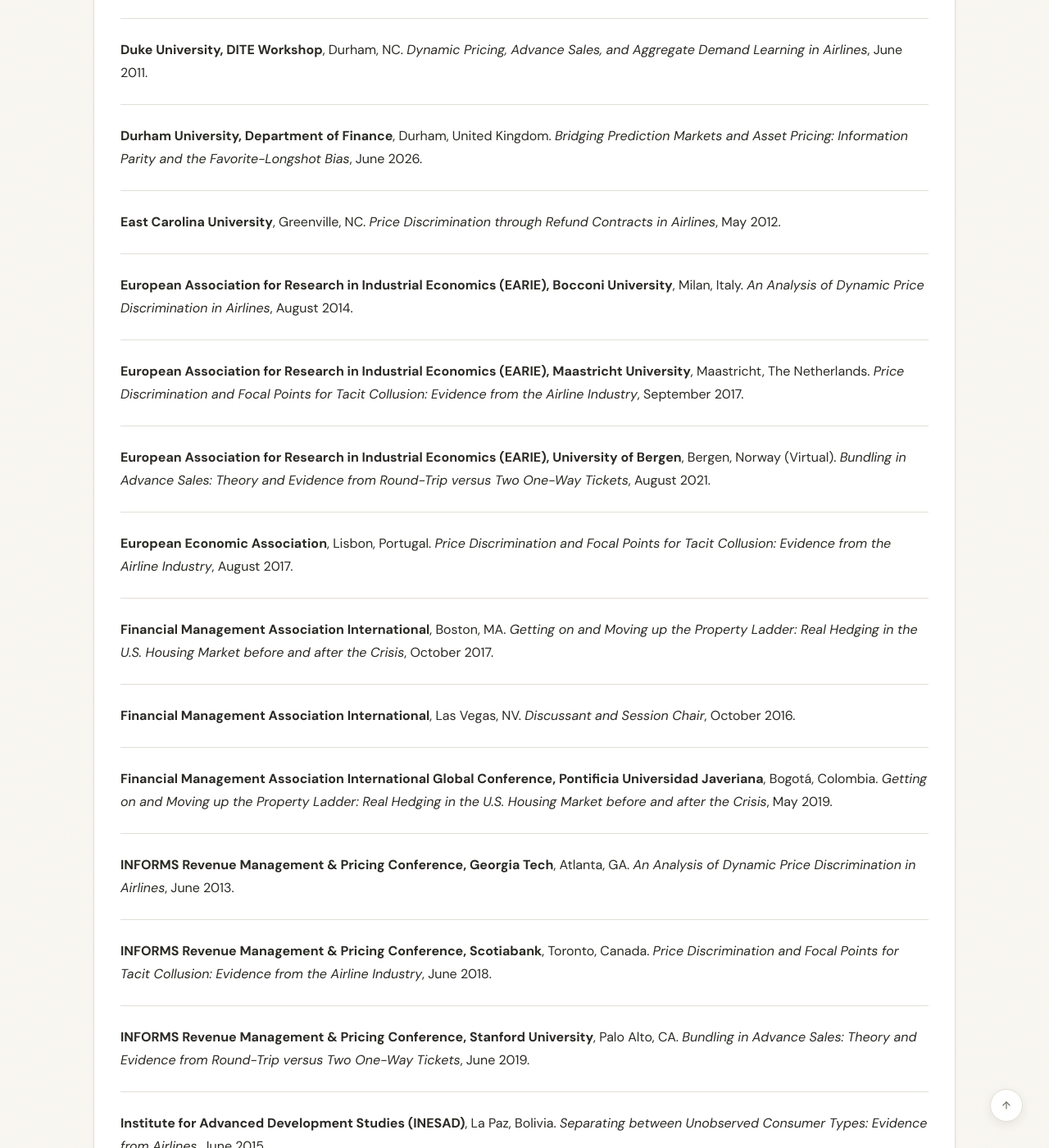
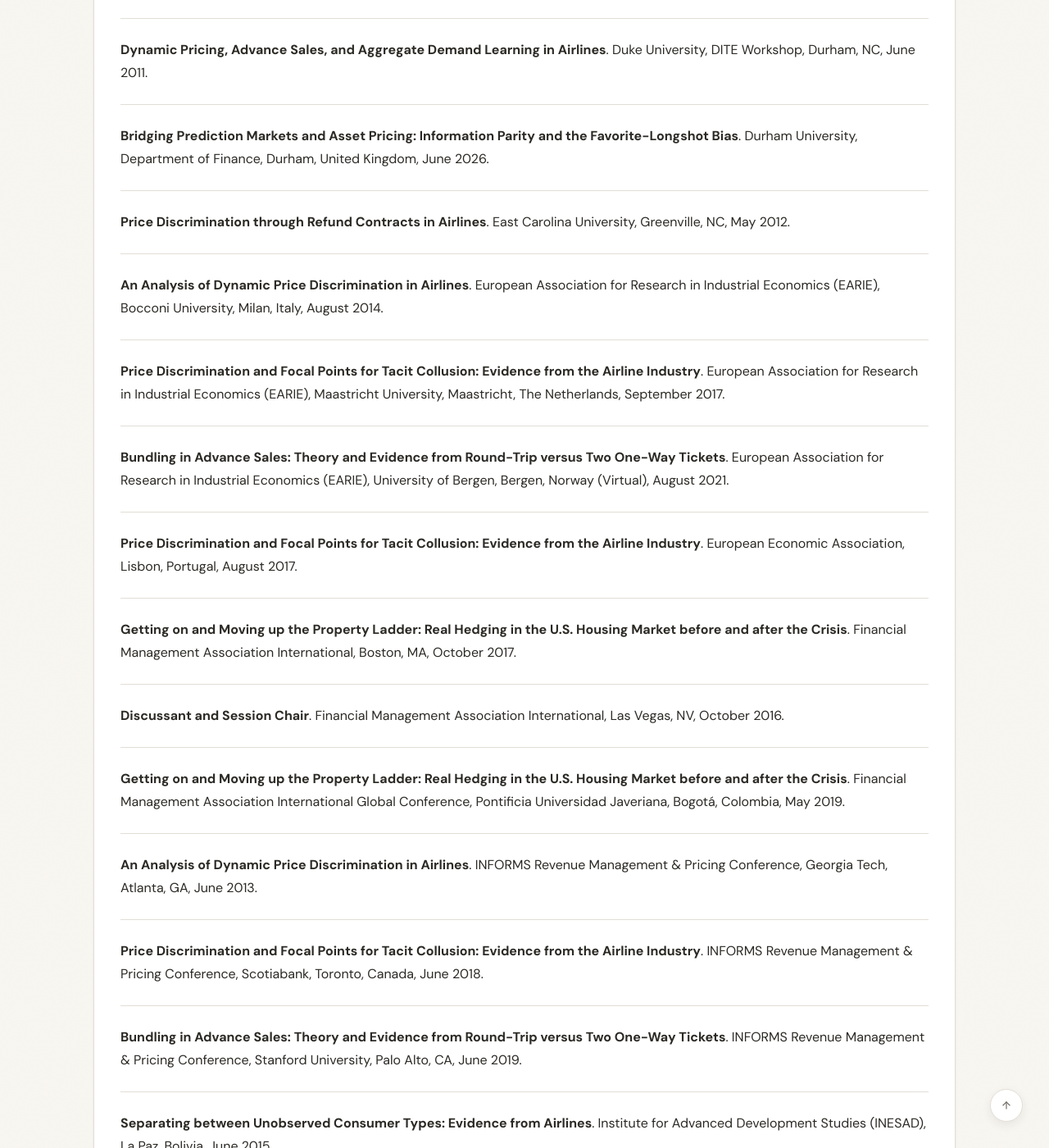
Before and after one commit to diegoescobari/diegoescobari.github.io, a Jekyll site: the page built from _pages/presentations.md, in a window 1280 px wide and 1400 px high, scrolled down 1658 px. Shown: the whole window at 82% size. Built offline with Jekyll 4.4.1, drawn with Linux system fonts in a browser that asks for light colours; some of the changed text lies outside the part shown.

Commit message:
presentations.html

```diff
--- a/_includes/presentations.html
+++ b/_includes/presentations.html
@@ -1,6 +1,6 @@
 {% assign item = include.item %}
 <div class="pub-entry">
-  {% capture line %}<strong>{{ item.event }}</strong>{% if item.location %}, {{ item.location }}{% endif %}. <em>{{ item.title }}</em>{% if item.date %}, {{ item.date }}{% endif %}{% if item.year %} {{ item.year }}{% endif %}{% endcapture %}
+  {% capture line %}<strong>{{ item.title }}</strong>{% if item.event %}. {{ item.event }}{% endif %}{% if item.location %}, {{ item.location }}{% endif %}{% if item.date %}, {{ item.date }}{% if item.year %} {{ item.year }}{% endif %}{% elsif item.year %}, {{ item.year }}{% endif %}{% endcapture %}
   {% assign last_char = line | slice: -1 %}
   <div class="text-justify">{{ line }}{% unless last_char == "." %}.{% endunless %}</div>
   {% if item.url or item.slides or item.video %}
```
